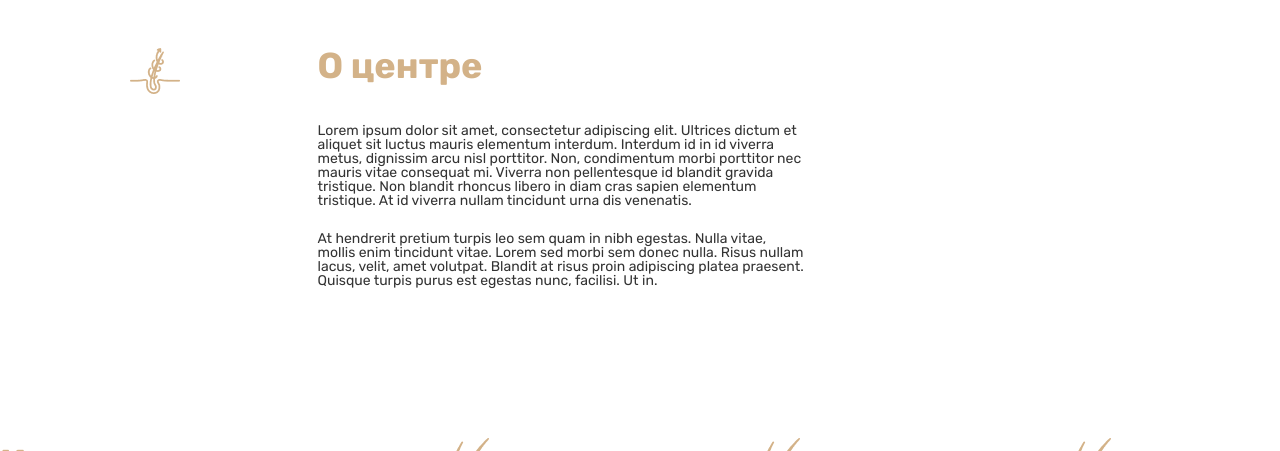
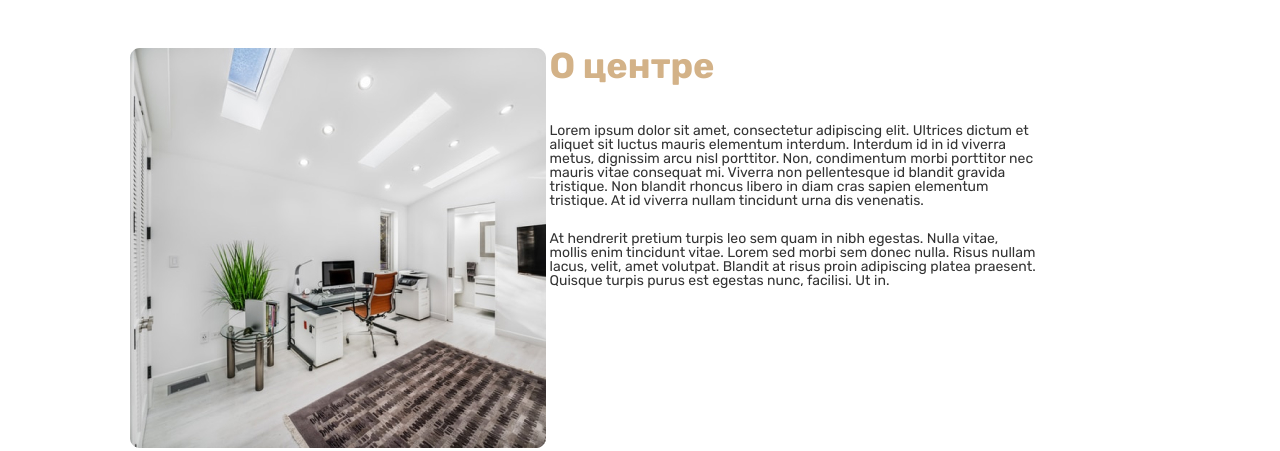
Before and after one commit to DStarky/first-frontend, a plain HTML site: page index.html in a window 1280 px wide. Shown: the part 789-1240 px from the top of the page. Drawn offline with Linux system fonts and the light colour scheme.

Commit message:
Update index.html

```diff
--- a/index.html
+++ b/index.html
@@ -55,7 +55,7 @@
     </div>
     <div class="about">
       <div class="about__item">
-        <img src="/img/5.png" alt="image" class="image">
+        <img src="/img/image123.jpg" alt="image">
       </div>
       <div class="about__item">
         <div class="title">
```
